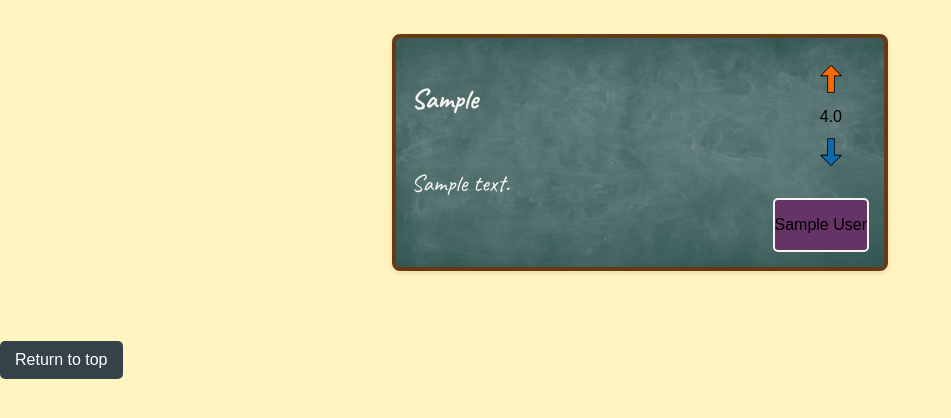
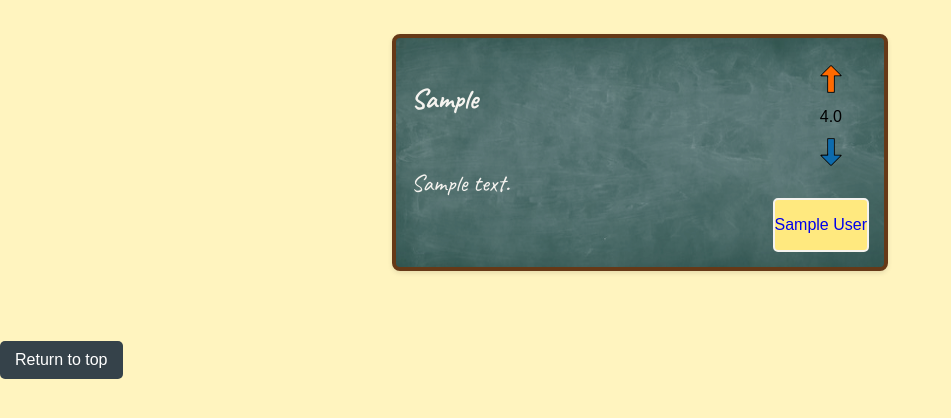
Before and after one commit to KolozsiZsombor/SzoftverModszerMiniProject, a Flask app: page / in a window 1280 px wide. Shown: the part 164-582 px from the top of the page, without its empty margins (0-951 px from the left). Run offline with Flask 3, Linux system fonts and the light colour scheme; tables that the repository leaves empty hold one stand-in row (values such as "Sample post").

Commit message:
Changed background color of user display in jokes, and made it a link.

```diff
--- a/static/css/jokes.css
+++ b/static/css/jokes.css
@@ -56,7 +56,7 @@
     margin-bottom: 0;
     padding: 0;
     width: fit-content;
-    background-color: #663366;
+    background-color: #ffe97f;
     background-clip: border-box;
     height: fit-content;
     border: 2px solid #f5f3ef;
--- a/templates/index.html
+++ b/templates/index.html
@@ -42,8 +42,12 @@
             <h1>Medve-Botch</h1>
         </div>
         <div class="contacts">
-            <a href="https://github.com/KolozsiZsombor/SzoftverModszerMiniProject"><img src="{{ url_for('static', filename='img/github.png') }}" alt="GitHub" title="GitHub" width="40" height="40" class="github"/></a>
-            <a href="https://trello.com/b/fzeVdeYr/szoftvermodszer"><img src="{{ url_for('static', filename='img/trello.png') }}" alt="Trello" title="Trello" width="40" height="40" class="trello"/></a>
+            <a href="https://github.com/KolozsiZsombor/SzoftverModszerMiniProject"><img
+                    src="{{ url_for('static', filename='img/github.png') }}" alt="GitHub" title="GitHub" width="40"
+                    height="40" class="github" /></a>
+            <a href="https://trello.com/b/fzeVdeYr/szoftvermodszer"><img
+                    src="{{ url_for('static', filename='img/trello.png') }}" alt="Trello" title="Trello" width="40"
+                    height="40" class="trello" /></a>
         </div>
     </header>
 
@@ -72,7 +76,7 @@
             <div class="joke-footer">
                 {% for user in users %}
                 {% if user.id == joke.user_id %}
-                    <p href="{{ url_for('profile') }}">{{ user.name }}</p>
+                <p><a href="{{ url_for('profile') }}">{{ user.name }}</a></p>
                 {% endif %}
                 {% endfor %}
             </div>
```
